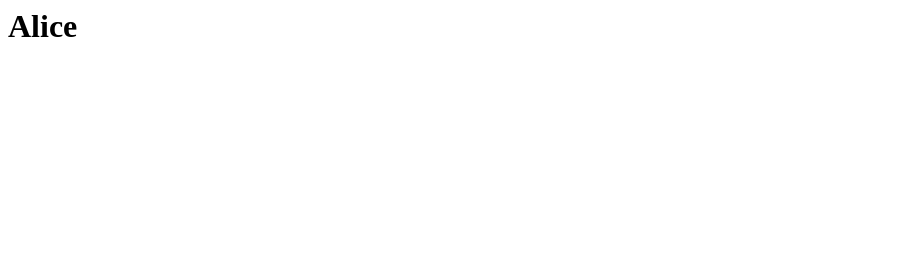
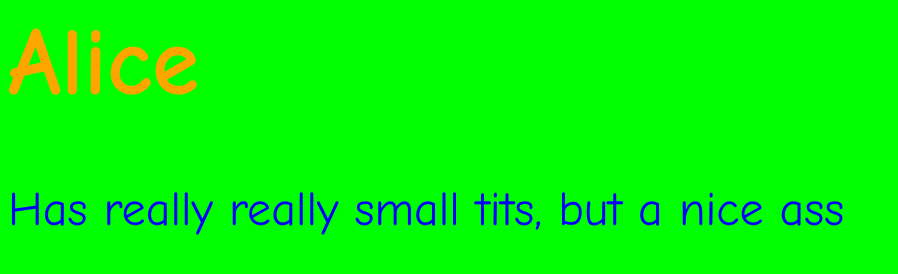
Before and after one commit to ionaryder/website, a plain HTML site: page alice.html in a window 1280 px wide. Shown: the whole page, without its empty margins (0-898 px from the left). Drawn offline with Linux system fonts and the light colour scheme.

Commit message:
Make alice look horrible

```diff
--- a/alice.html
+++ b/alice.html
@@ -2,7 +2,10 @@
 <head>
 <title>Alice</title>
 </head>
-<body>
+<body bgcolor=LIME>
+<font face="comic sans ms" size = 500 color=ORANGE>
 <h1> Alice </h1>
+<p><font color=blue>Has really really small tits, but a nice ass</font></p>
+</font>
 </body>
 </html>
```
